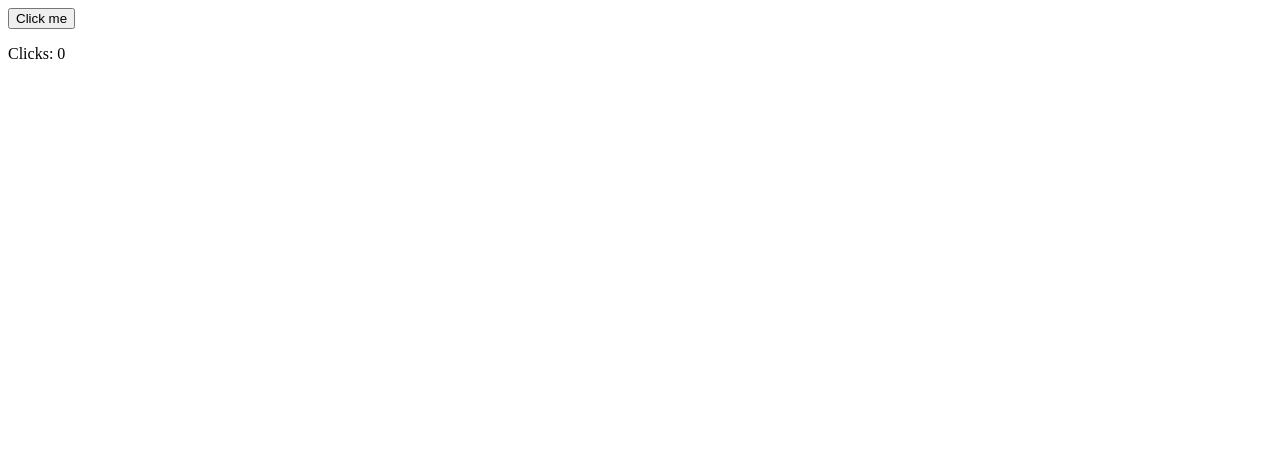
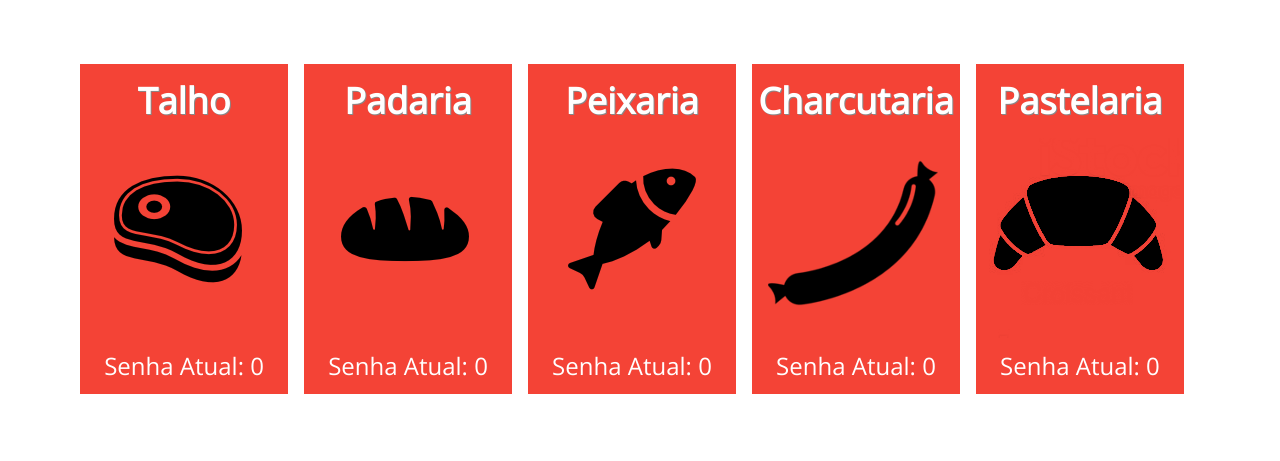
Before and after one commit to migueltaoliveira/pepes-ticket, a plain HTML site: page service screen/index.html in a window 1280 px wide. Drawn offline with nearby package versions, Linux system fonts and the light colour scheme.

Commit message:
Added CSS to the Ticket Screen.

```diff
--- a/service screen/index.html
+++ b/service screen/index.html
@@ -1,6 +1,12 @@
+<!DOCTYPE html>
 <html>
 <head>
-    <title>Pepes Ticket</title>
+  <title>Pepes Ticket</title>
+  <meta charset="UTF-8">
+  <meta name="viewport" content="width=device-width, initial-scale=1">
+  <link rel="stylesheet" href="https://www.w3schools.com/w3css/4/w3.css">
+  <link rel="stylesheet" type="text/css" href="main.css">
+  <link href="https://fonts.googleapis.com/css?family=Open+Sans" rel="stylesheet">
 </head>
 
 <body>
@@ -32,7 +38,36 @@
     }
 
     </script>
-    <button type="button" onClick="onClick()">Click me</button>
-    <p>Clicks: <a id="clicks">0</a></p>
 
-</body></html>
+    <div class="w3-padding-64">
+      <div class="servicos w3-row w3-container">
+        <div class="w3-col s2 w3-center w3-margin-right w3-red ">
+          <h1 id="title" ><b>Talho</b></h1>
+          <img src="images/talho.png" class="w3-image">
+          <h3>Senha Atual: <a id="clicks">0</a></h3>
+        </div>
+        <div class="w3-col s2 w3-center w3-margin-right w3-red ">
+          <h1 id="title" ><b>Padaria</b></h1>
+          <img src="images/padaria.png" class="w3-image">
+          <h3>Senha Atual: <a id="clicks">0</a></h3>
+        </div>
+        <div class="w3-col s2 w3-center w3-margin-right w3-red ">
+          <h1 id="title" ><b>Peixaria</b></h1>
+          <img src="images/peixaria.png" class="w3-image">
+          <h3>Senha Atual: <a id="clicks">0</a></h3>
+        </div>
+        <div class="w3-col s2 w3-center w3-margin-right w3-red ">
+          <h1 id="title" ><b>Charcutaria</b></h1>
+          <img src="images/charcutaria.png" class="w3-image">
+          <h3>Senha Atual: <a id="clicks">0</a></h3>
+        </div>
+        <div class="w3-col s2 w3-center w3-margin-right w3-red ">
+          <h1 id="title" ><b>Pastelaria</b></h1>
+          <img src="images/pastelaria.png" class="w3-image">
+          <h3>Senha Atual: <a id="clicks">0</a></h3>
+        </div>
+      </div>
+    </div>
+</body>
+
+</html>
--- /dev/null
+++ b/service screen/main.css
@@ -0,0 +1,40 @@
+* {box-sizing:border-box}
+
+
+@-webkit-keyframes fade {
+  from {opacity: .4}
+  to {opacity: 1}
+}
+
+@keyframes fade {
+  from {opacity: .4}
+  to {opacity: 1}
+}
+
+body, h1,h2,h3,h4,h5,h6,p {font-family: 'Open Sans', sans-serif;}
+
+header {
+  /* Height and width fallback for older browsers. */
+    height: 100%;
+    width: 100%;
+
+    /* Set the height to match that of the viewport. */
+    height: 100vh;
+
+    /* Set the width to match that of the viewport. */
+    width: 100vw;
+
+    /* Remove any browser-default margins. */
+    margin: 0;
+}
+
+
+.servicos{
+	display: flex;
+	align-items: center;
+	justify-content: center;
+}
+
+#title{
+	text-shadow:1px 1px 0 #888;
+}
```
Also changed, not shown: service screen/images/charcutaria.png (added), service screen/images/padaria.png (added), service screen/images/pastelaria.png (added), service screen/images/peixaria.png (added), service screen/images/talho.png (added).
